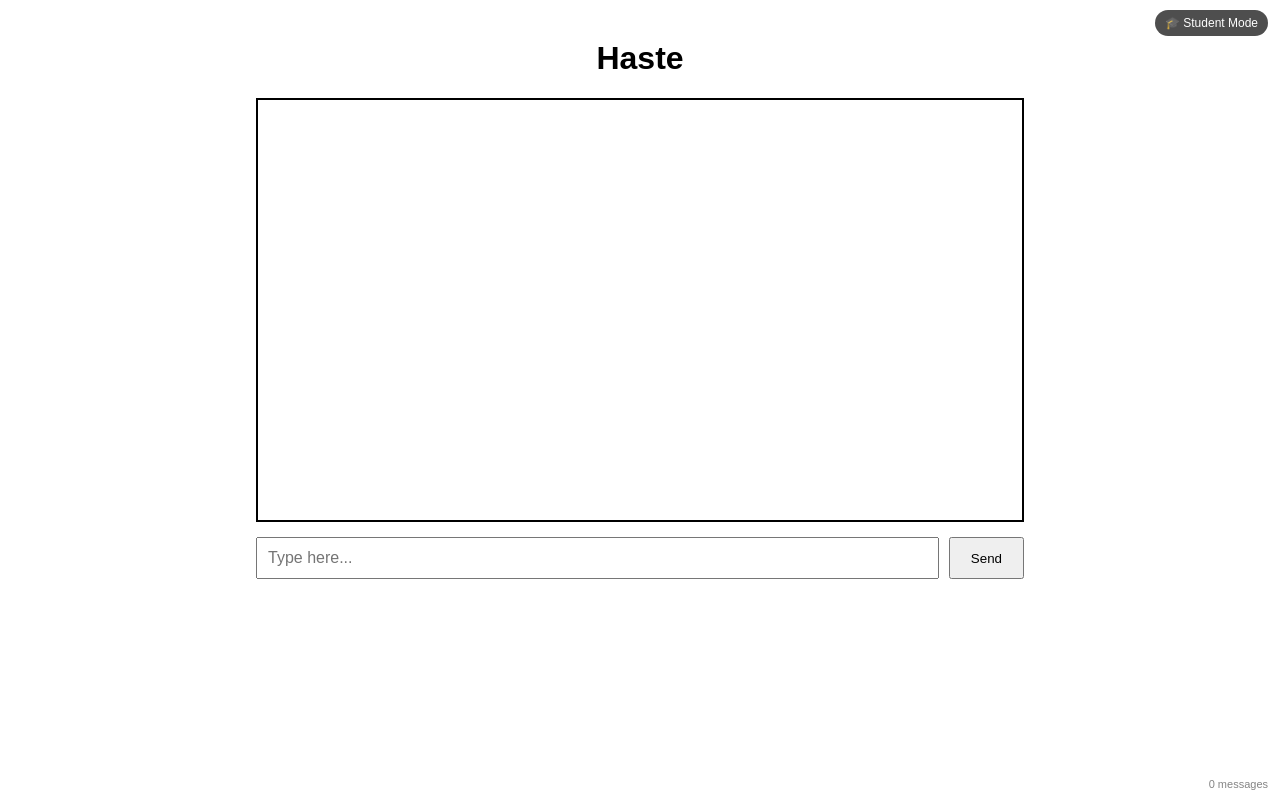
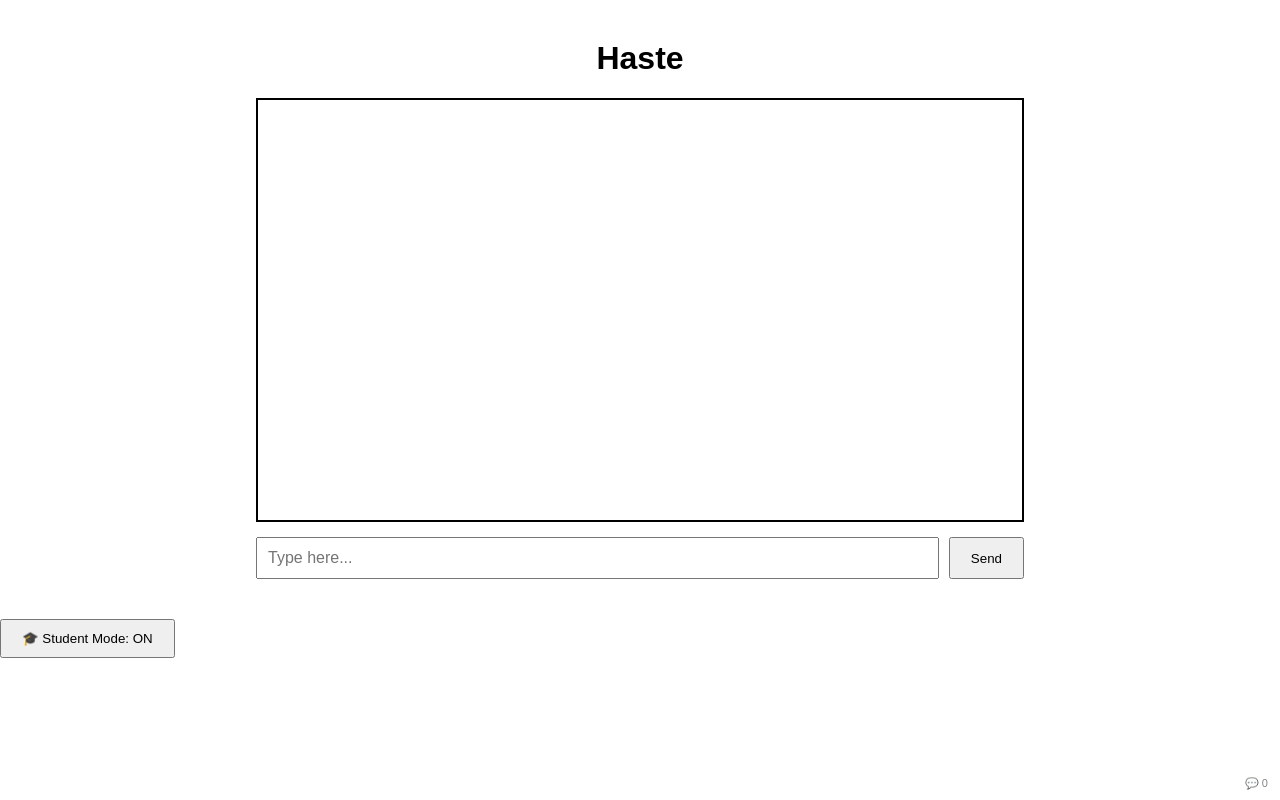
Before and after one commit to harshite737-crypto/haste, a Flask app: page / in a window 1280 px wide. Run offline with Flask 3, Linux system fonts and the light colour scheme.

Commit message:
Update index.html

```diff
--- a/templates/index.html
+++ b/templates/index.html
@@ -6,9 +6,6 @@
     <link rel="stylesheet" href="/static/style.css">
 </head>
 <body>
-
-<!-- ✅ Student Mode Badge (NON-INTRUSIVE) -->
-<div id="student-badge">🎓 Student Mode</div>
 
 <div id="app">
     <h1>Haste</h1>
@@ -23,8 +20,11 @@
     <div id="thinking" style="display:none;">Haste is thinking...</div>
 </div>
 
-<!-- ✅ Message Counter (Corner only) -->
-<div id="message-counter">0 messages</div>
+<button id="student-toggle" onclick="toggleStudentMode()">
+    🎓 Student Mode: ON
+</button>
+
+<div id="message-counter">💬 0</div>
 
 <script src="/static/script.js"></script>
 </body>
```
